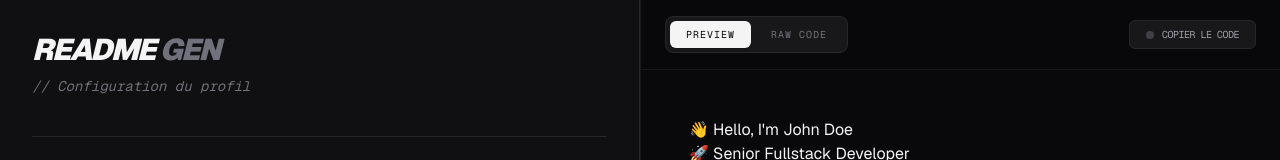
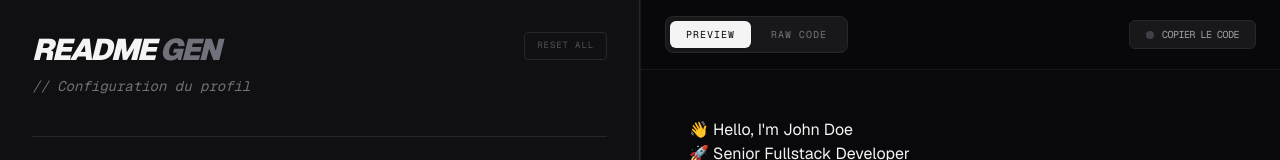
Before and after one commit to D-Seonay/readme-profile-gen, a Next.js app: page / in a window 1280 px wide. Shown: the top 160 px of the page. Built offline with nearby package versions, Linux system fonts and the light colour scheme.

Commit message:
feat: implement state persistence with zustand/persist and hydration safety

```diff
--- a/app/page.tsx
+++ b/app/page.tsx
@@ -2,6 +2,7 @@
 
 import React from 'react';
 import { useReadmeStore } from '@/store/useReadmeStore';
+import { useHydration } from '@/hooks/useHydration';
 import { SkillSelector } from '@/components/SkillSelector';
 import { GithubStatsConfig } from '@/components/GithubStatsConfig';
 import { SocialLinksForm } from '@/components/SocialLinksForm';
@@ -10,23 +11,46 @@ import { PreviewPane } from '@/components/PreviewPane';
 
 export default function Home() {
   const store = useReadmeStore();
-  const { name, title, description, setName, setTitle, setDescription } = store;
+  const hydrated = useHydration();
+  const { name, title, description, setName, setTitle, setDescription, reset } = store;
+
+  // Si on n'est pas encore hydraté côté client, on affiche un loader minimal
+  if (!hydrated) {
+    return (
+      <div className="h-screen w-full bg-zinc-950 flex items-center justify-center">
+        <div className="w-4 h-4 rounded-full bg-zinc-100 animate-pulse" />
+      </div>
+    );
+  }
 
   return (
     <main className="flex h-screen w-full overflow-hidden bg-zinc-950 text-zinc-100 font-sans">
 
       {/* --- CÔTÉ GAUCHE : FORMULAIRE (ÉDITEUR) --- */}
-      <section className="w-1/2 h-full flex flex-col p-8 border-r border-zinc-800 bg-zinc-900/50 backdrop-blur-sm overflow-y-auto">
-        <header className="mb-10">
-          <h1 className="text-3xl font-black italic uppercase tracking-tighter text-zinc-100">
-            Readme <span className="text-zinc-500">Gen</span>
-          </h1>
-          <p className="text-zinc-500 font-mono text-sm mt-2 italic">// Configuration du profil</p>
+      <section className="w-1/2 h-full flex flex-col p-8 border-r border-zinc-800 bg-zinc-900/50 backdrop-blur-sm overflow-y-auto custom-scrollbar">
+        <header className="mb-10 flex items-start justify-between">
+          <div>
+            <h1 className="text-3xl font-black italic uppercase tracking-tighter text-zinc-100">
+              Readme <span className="text-zinc-500">Gen</span>
+            </h1>
+            <p className="text-zinc-500 font-mono text-sm mt-2 italic">// Configuration du profil</p>
+          </div>
+
+          <button
+            onClick={() => {
+              if(confirm("Voulez-vous vraiment réinitialiser toutes les données ?")) {
+                reset();
+              }
+            }}
+            className="text-[9px] font-mono border border-zinc-800 px-3 py-1.5 rounded text-zinc-600 hover:text-zinc-100 hover:border-zinc-500 transition-all uppercase tracking-widest"
+          >
+            Reset All
+          </button>
         </header>
 
         <div className="space-y-10">
 
-          {/* 0. LAYOUT MANAGER (Nouveau) */}
+          {/* 0. LAYOUT MANAGER */}
           <LayoutManager />
 
           {/* 1. CONFIGURATION STATS GITHUB */}
--- /dev/null
+++ b/hooks/useHydration.ts
@@ -0,0 +1,13 @@
+'use client';
+
+import { useEffect, useState } from 'react';
+
+export const useHydration = () => {
+  const [hydrated, setHydrated] = useState(false);
+
+  useEffect(() => {
+    setHydrated(true);
+  }, []);
+
+  return hydrated;
+};
--- a/store/useReadmeStore.ts
+++ b/store/useReadmeStore.ts
@@ -1,4 +1,5 @@
 import { create } from 'zustand';
+import { persist, createJSONStorage } from 'zustand/middleware';
 import { arrayMove } from '@dnd-kit/sortable';
 
 export type SectionId = 'bio' | 'skills' | 'socials' | 'stats';
@@ -33,10 +34,9 @@ interface ReadmeState {
   toggleStreakCard: () => void;
   toggleTopLanguages: () => void;
   setSocial: (platform: keyof ReadmeState['socials'], value: string) => void;
-
-  // Action de réorganisation
   reorderLayout: (activeId: SectionId, overId: SectionId) => void;
 
+  // Action de remise à zéro
   reset: () => void;
 }
 
@@ -58,7 +58,9 @@ const initialState = {
   layout: ['bio', 'skills', 'socials', 'stats'] as SectionId[],
 };
 
-export const useReadmeStore = create<ReadmeState>((set) => ({
+export const useReadmeStore = create<ReadmeState>()(
+  persist(
+    (set) => ({
       ...initialState,
 
       setName: (name: string) => set({ name }),
@@ -84,4 +86,10 @@ export const useReadmeStore = create<ReadmeState>((set) => ({
       }),
 
       reset: () => set(initialState),
-}));
+    }),
+    {
+      name: 'readme-generator-storage', // Clé dans le localStorage
+      storage: createJSONStorage(() => localStorage),
+    }
+  )
+);
```
Lines whose indentation alone changed are shown as unchanged.
